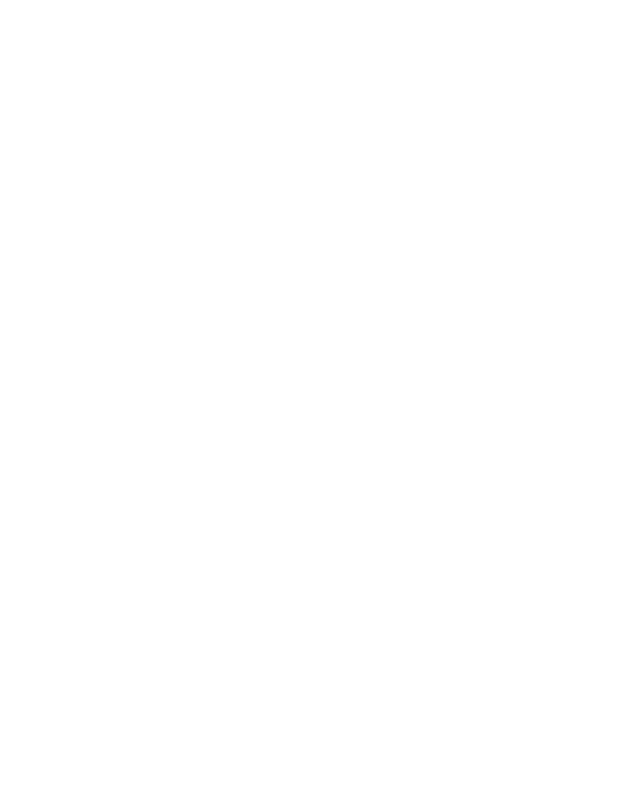
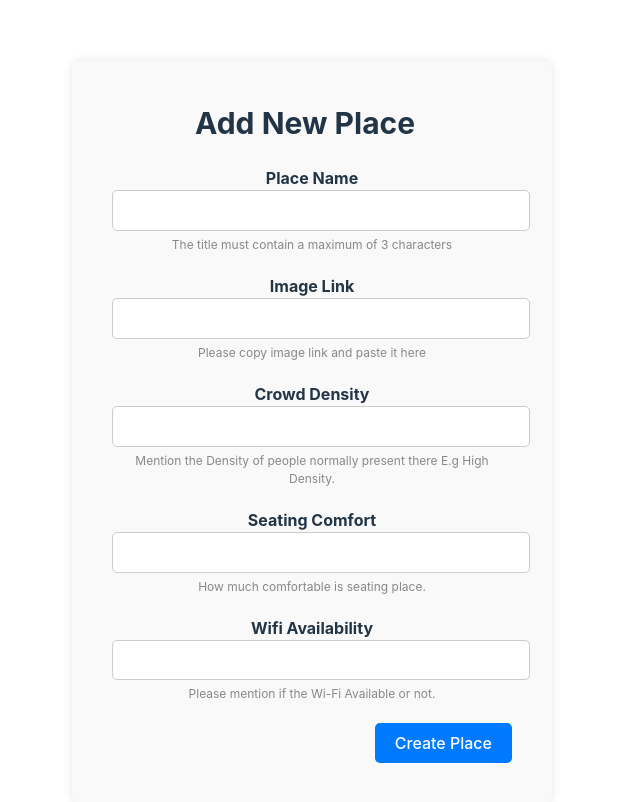
Before and after one commit to kalviumcommunity/s46-harshit_Introvert_Shield, a React (Vite) app in the folder client/Introvert_Shield/: page /createPlace in a window 1280 px wide. Before the commit this address had no page. Shown: the top 802 px of the page, without its empty margins (328-968 px from the left). Built offline with nearby package versions, Linux system fonts and the light colour scheme.

Commit message:
Create & Rendered entites using UI

```diff
--- a/client/Introvert_Shield/src/App.jsx
+++ b/client/Introvert_Shield/src/App.jsx
@@ -2,6 +2,7 @@
 import Home from './components/Home'
 import { Routes, Route } from 'react-router-dom'
 import IntrovertShield from './components/IntrovertShield'
+import CreatePlace from './components/CreatePlace'
 // import Post from './components/Post'
 
 function App() {
@@ -11,6 +12,7 @@
       <Routes>
         <Route path='/' element= {<IntrovertShield />}></Route>
         <Route path='/home' element= {<Home />}></Route>
+        <Route path='/createPlace' element= {<CreatePlace />}></Route>
       </Routes>
 
     </>
--- /dev/null
+++ b/client/Introvert_Shield/src/components/CreatePlace.css
@@ -0,0 +1,82 @@
+.introvert-container {
+    display: flex;
+    justify-content: center;
+    align-items: center;
+    height: 100vh;
+  }
+
+  .introvert-modal {
+    background-color: #f9f9f9;
+    border-radius: 8px;
+    width: 400px;
+    padding: 40px;
+    box-shadow: 0 0 10px rgba(0, 0, 0, 0.1);
+  }
+
+  .introvert-modal__header {
+    display: flex;
+    justify-content: space-between;
+    align-items: center;
+    margin-bottom: 20px;
+  }
+
+  .introvert-modal__title {
+    font-size: 30px;
+    font-weight: bold;
+    margin-left: 83px;
+  }
+
+  .introvert-modal__body {
+    margin-bottom: 20px;
+  }
+
+  .introvert-input {
+    margin-bottom: 20px;
+  }
+
+  .introvert-input__label {
+    font-weight: bold;
+  }
+
+  .introvert-input__field {
+    font-size: 20px;
+    width: 100%;
+    padding: 8px;
+    border: 1px solid #ccc;
+    border-radius: 5px;
+    text-align: center;
+  }
+  .introvert-input__field--textarea{
+    height: 22px;
+  }
+
+  .introvert-input__description {
+    font-size: 12px;
+    color: #888;
+    margin-top: 5px;
+  }
+
+  .introvert-modal__footer {
+    text-align: right;
+  }
+
+  .introvert-button {
+    padding: 10px 20px;
+    background-color: #007bff;
+    color: white;
+    border: none;
+    border-radius: 5px;
+    cursor: pointer;
+  }
+
+  .introvert-button:hover {
+    opacity: 0.8;
+  }
+
+  .introvert-close__modal {
+    cursor: pointer;
+  }
+
+  .introvert-close__modal b {
+    font-weight: bold;
+  }
--- /dev/null
+++ b/client/Introvert_Shield/src/components/CreatePlace.jsx
@@ -0,0 +1,124 @@
+import { useState } from "react";
+import "./CreatePlace.css";
+import axios from "axios";
+import { useNavigate } from "react-router-dom";
+
+function CreatePlace() {
+  const [place, setPlace] = useState("");
+  const [image, setImage] = useState("");
+  const [density, setDensity] = useState("");
+  const [wifi, setWifi] = useState("");
+  const [comfort, setComfort] = useState("");
+  const nav = useNavigate();
+
+  const handleSubmit = async (e) => {
+    e.preventDefault();
+    try {
+      // eslint-disable-next-line no-unused-vars
+      const response = await axios
+        .post("http://localhost:3000/introverts", {
+          Place_Type: place,
+          Image_Link: image,
+          Crowd_Density: density,
+          Seating_Comfort: comfort,
+          Wifi_Availability: wifi,
+        })
+        .then(nav("/home"));
+    } catch (error) {
+      console.error(error);
+    }
+  };
+  return (
+    <>
+      <div>
+        <div className="introvert-container">
+          <div className="introvert-modal">
+            <div className="introvert-modal__header">
+              <span className="introvert-modal__title">Add New Place</span>
+            </div>
+
+            <div className="introvert-modal__body">
+              <div className="introvert-input">
+                <label className="introvert-input__label">Place Name</label>
+                <input
+                  className="introvert-input__field"
+                  type="text"
+                  value={place}
+                  onChange={(e) => setPlace(e.target.value)}
+                />
+                <p className="introvert-input__description">
+                  The title must contain a maximum of 3 characters
+                </p>
+              </div>
+
+              <div className="introvert-input">
+                <label className="introvert-input__label">Image Link</label>
+                <input
+                  className="introvert-input__field"
+                  type="text"
+                  value={image}
+                  onChange={(e) => setImage(e.target.value)}
+                />
+                <p className="introvert-input__description">
+                  Please copy image link and paste it here
+                </p>
+              </div>
+
+              <div className="introvert-input">
+                <label className="introvert-input__label">Crowd Density</label>
+                <input
+                  className="introvert-input__field"
+                  type="text"
+                  value={density}
+                  onChange={(e) => setDensity(e.target.value)}
+                />
+                <p className="introvert-input__description">
+                  Mention the Density of people normally present there E.g High
+                  Density.
+                </p>
+              </div>
+
+              <div className="introvert-input">
+                <label className="introvert-input__label">Seating Comfort</label>
+                <input
+                  className="introvert-input__field"
+                  type="text"
+                  value={place}
+                  onChange={(e) => setComfort(e.target.value)}
+                />
+                <p className="introvert-input__description">
+                  How much comfortable is seating place.
+                </p>
+              </div>
+
+              <div className="introvert-input">
+                <label className="introvert-input__label">
+                  Wifi Availability
+                </label>
+                <input
+                  className="introvert-input__field introvert-input__field--textarea"
+                  value={wifi}
+                  onChange={(e) => setWifi(e.target.value)}
+                />
+                <p className="introvert-input__description">
+                  Please mention if the Wi-Fi Available or not.
+                </p>
+              </div>
+            </div>
+
+            <div className="introvert-modal__footer">
+              <button
+                className="introvert-button create"
+                onClick={handleSubmit}
+              >
+                Create Place
+              </button>
+            </div>
+          </div>
+        </div>
+      </div>
+    </>
+  );
+}
+
+export default CreatePlace;
--- a/client/Introvert_Shield/src/components/Home.jsx
+++ b/client/Introvert_Shield/src/components/Home.jsx
@@ -1,3 +1,4 @@
+import { Link } from "react-router-dom";
 import Post from './Post'
 import { useEffect, useState } from 'react'
 import axios from 'axios'
@@ -19,6 +20,11 @@
 
   return (
     <div>
+      <div>
+      <button className="posts">
+        <Link to="/createPlace">Create PLace</Link>
+      </button>
+      </div>
       <div className="posts-container">
         {data &&
           data.map((post) => (
--- a/client/Introvert_Shield/src/components/Post.css
+++ b/client/Introvert_Shield/src/components/Post.css
@@ -25,7 +25,3 @@
     font-size: 16px;
     margin-bottom: 5px;
   }
-
-  .post-detail:last-child {
-    margin-bottom: 0; /* Remove margin bottom for the last detail */
-  }
```
Also changed, not shown: client/Introvert_Shield/src/components/Post.jsx (+3 -4 lines).
